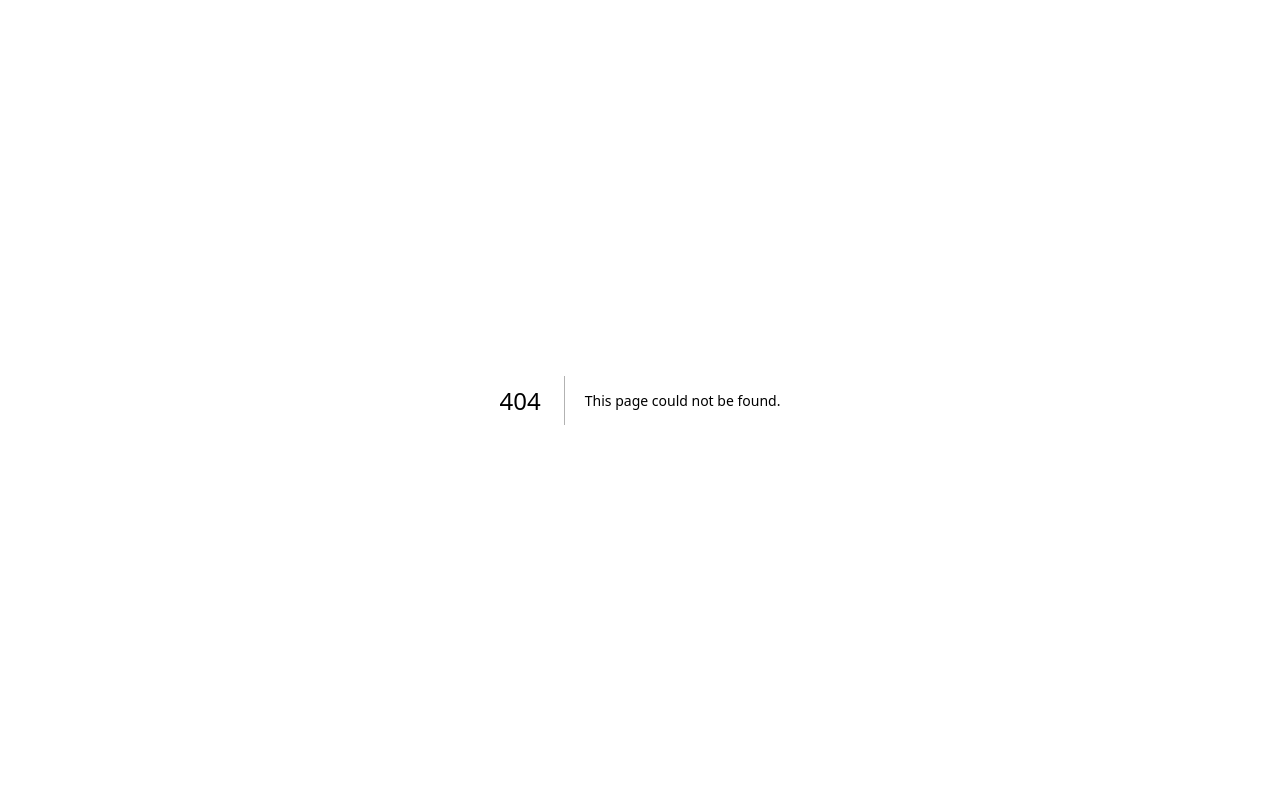
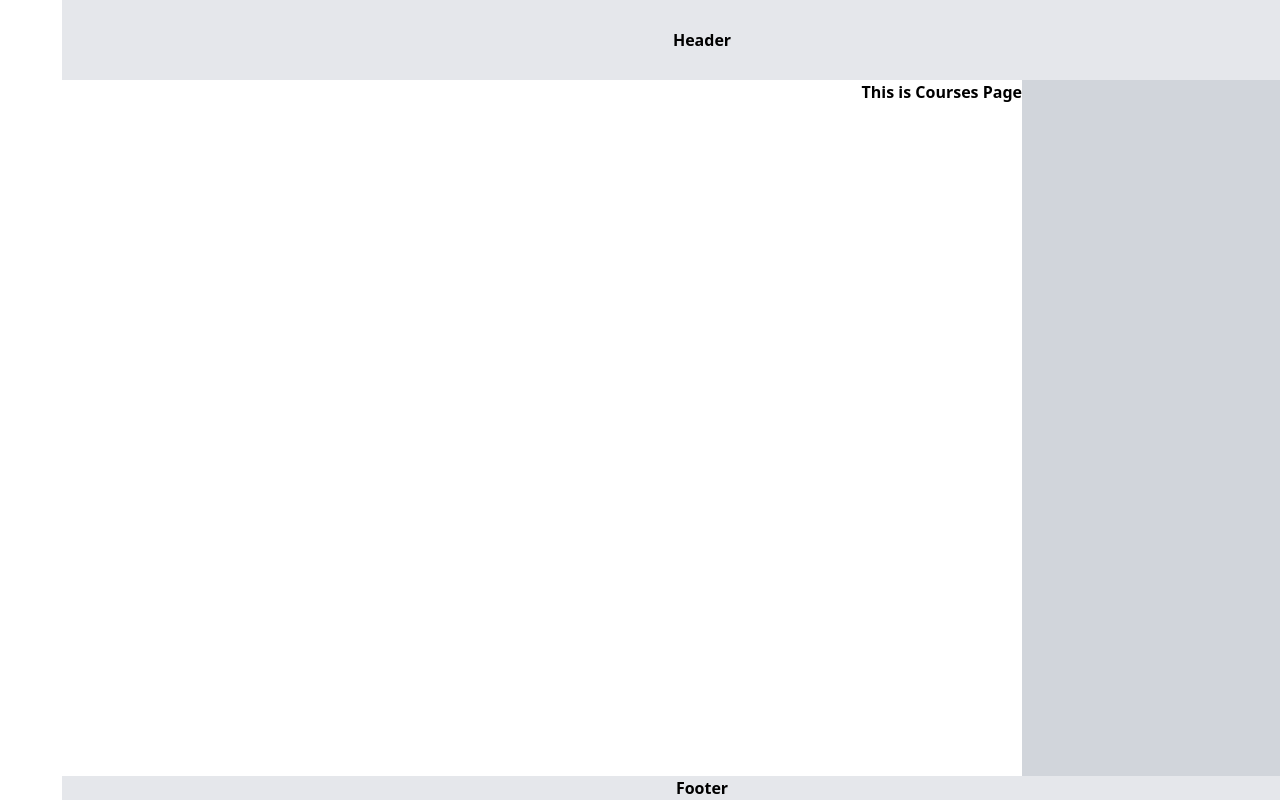
Before and after one commit to massi-web-app/lms-react, a Next.js app: page /student/courses in a window 1280 px wide. Before the commit this address had no page. Built offline with nearby package versions, Linux system fonts and the light colour scheme.

Commit message:
implement main layout && profile && courses

```diff
--- /dev/null
+++ b/src/app/blog/page.tsx
@@ -0,0 +1,8 @@
+export default async function () {
+
+    return (
+        <h1>
+            this is block page
+        </h1>
+    )
+}
--- /dev/null
+++ b/src/app/error.tsx
@@ -0,0 +1,14 @@
+
+
+'use client'
+
+const Error= ()=>{
+
+    return (
+        <div className="text-3xl flex justify-center items-center text-red-800">
+           Error
+        </div>
+    )
+}
+
+export default Error;
--- a/src/app/layout.tsx
+++ b/src/app/layout.tsx
@@ -6,9 +6,17 @@
     children: React.ReactNode;
 }>) {
     return (
-    <html lang="en">
-      <body>
+        <html lang="en" dir="rtl">
+        <body className="flex flex-col min-h-screen font-bold">
+            <header className="bg-gray-200 flex items-center justify-center h-20">
+                Header
+            </header>
+            <main className="flex-1 flex">
                 {children}
+            </main>
+            <footer className="bg-gray-200 flex items-center justify-center">
+                Footer
+            </footer>
         </body>
         </html>
     );
--- /dev/null
+++ b/src/app/not-found.tsx
@@ -0,0 +1,12 @@
+
+const NotFound=async ()=>{
+
+    return (
+        <div className="text-3xl flex justify-center items-center text-red-800">
+
+            Not Found
+        </div>
+    )
+}
+
+export default NotFound;
--- /dev/null
+++ b/src/app/student/courses/page.tsx
@@ -0,0 +1,11 @@
+
+
+const Courses=async ()=>{
+    return (
+        <h1>
+            This is Courses Page
+        </h1>
+    )
+}
+
+export default Courses;
--- /dev/null
+++ b/src/app/student/layout.tsx
@@ -0,0 +1,19 @@
+import {ReactNode} from "react";
+
+
+const StudentLayout = async ({children}: {
+    children: ReactNode
+}) => {
+
+    return (
+        <>
+            <aside className="bg-gray-300 w-80 flex justify-center items-center">
+
+            </aside>
+            <main>{children}</main>
+        </>
+
+    )
+}
+
+export default StudentLayout;
--- /dev/null
+++ b/src/app/student/profile/page.tsx
@@ -0,0 +1,9 @@
+const Profile = async () => {
+    return (
+        <div>
+            this is profile page
+        </div>
+    )
+}
+
+export default Profile;
```
Lines whose indentation alone changed are shown as unchanged.
